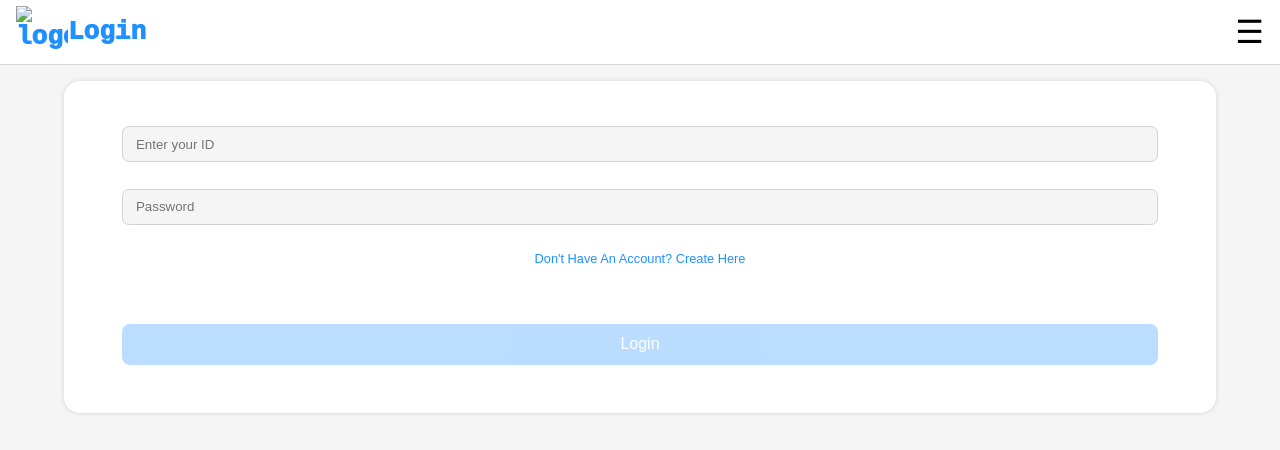
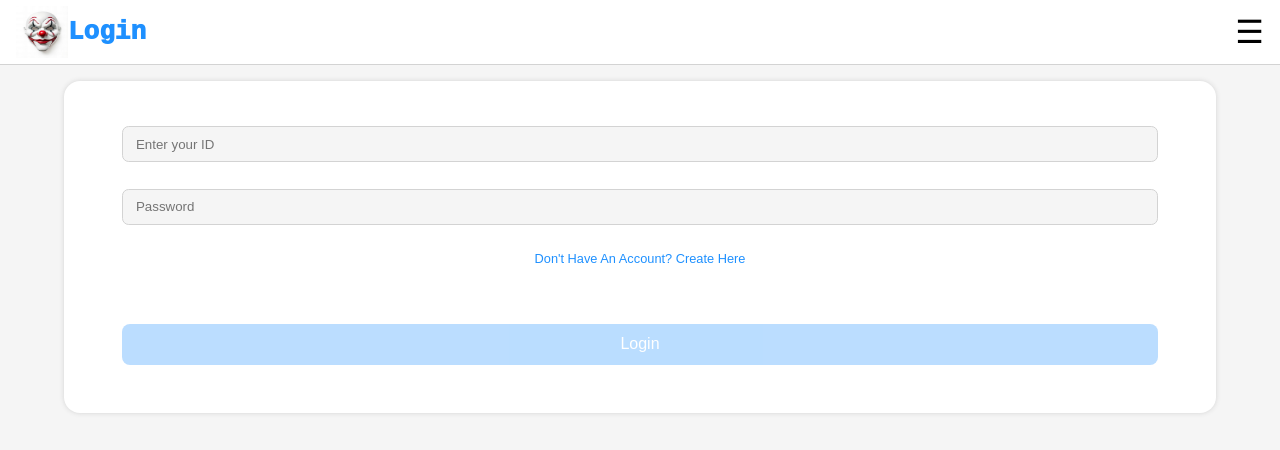
Before and after one commit to facebook03/9ja, a plain HTML site: page login.html in a window 1280 px wide. Drawn offline with Linux system fonts and the light colour scheme; the site is published under a folder, as on GitHub Pages, so addresses that start at the root find nothing.

Commit message:
Update login.html

```diff
--- a/login.html
+++ b/login.html
@@ -11,7 +11,7 @@
 
 <body>
 <div class="header">
-  <div class="name"> <img src="/img/stunning-clown-mask-isolated-white-background_1159488-6911.jpg" alt="logo">Login</div>
+  <div class="name"> <img src="img/stunning-clown-mask-isolated-white-background_1159488-6911.jpg" alt="logo">Login</div>
   <div id="menu">&#9776</div>
 </div>
 <div class="login">
```
